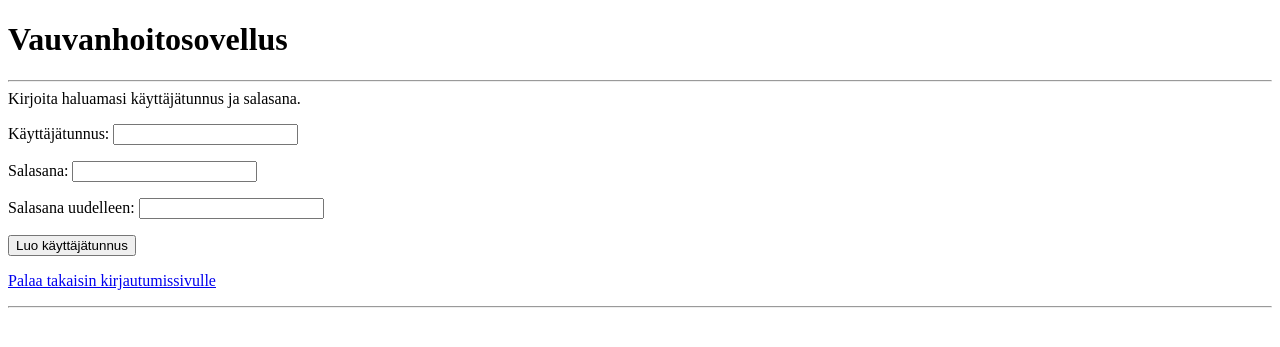
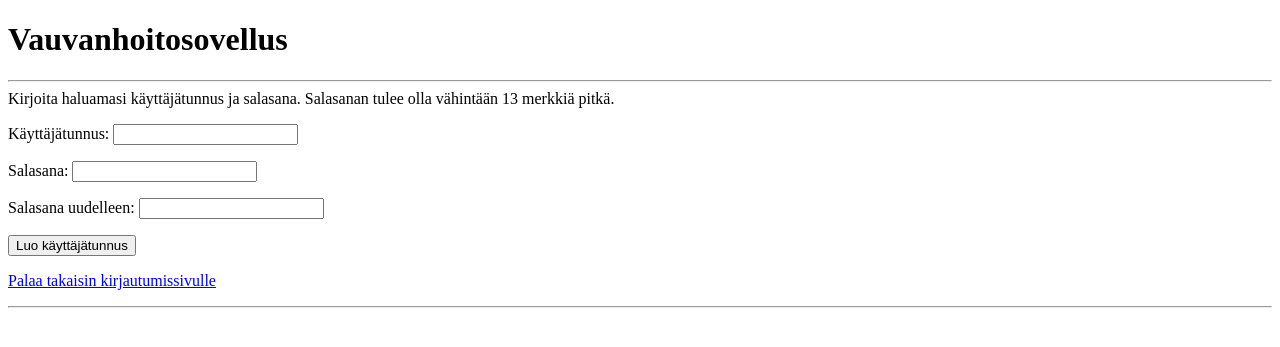
Before and after one commit to sonjamadetoja/tks_harjoitustyo, a Flask app: page /register in a window 1280 px wide. Shown: the top 347 px of the page. Run offline with Flask 2, Linux system fonts and the light colour scheme.

Commit message:
Add 13-char requirement for password

```diff
--- a/routes.py
+++ b/routes.py
@@ -25,6 +25,8 @@ def register():
             return render_template("error.html", message="Tämä käyttäjänimi on jo käytössä.")
         if password != password2:
             return render_template("error.html", message="Salasanat eivät täsmää.")
+        if len(password) < 13:
+            return render_template("error.html", message="Antamasi salasana on liian lyhyt. Salasanan tulee olla vähintään 13 merkkiä pitkä.")
         if users.register(username, password):
             return redirect("/main")
         else:
--- a/templates/register.html
+++ b/templates/register.html
@@ -1,7 +1,7 @@
 {% extends "layout.html" %}
 {% block content %}
 
-Kirjoita haluamasi käyttäjätunnus ja salasana.
+Kirjoita haluamasi käyttäjätunnus ja salasana. Salasanan tulee olla vähintään 13 merkkiä pitkä.
 <p>
 
 <form action="/register" method="post">
```
